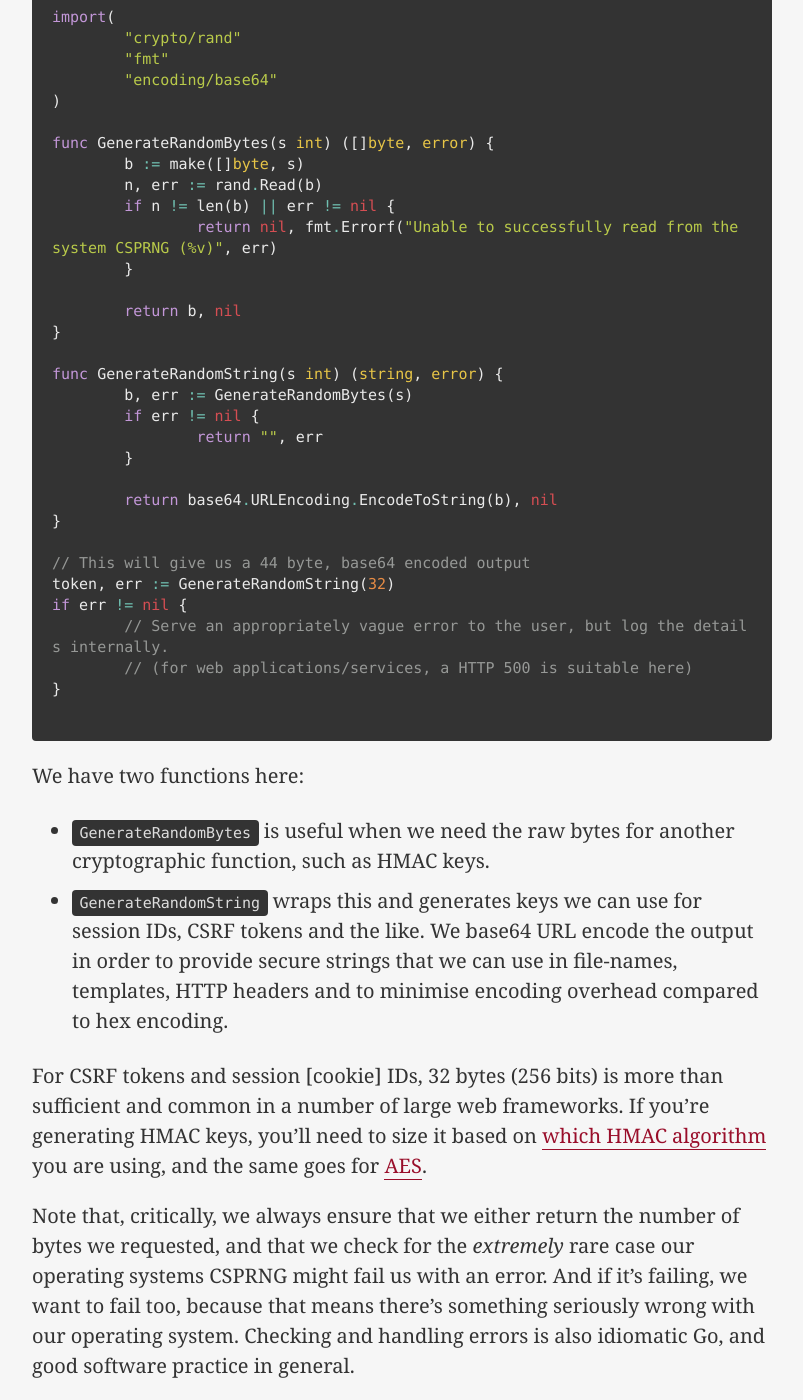
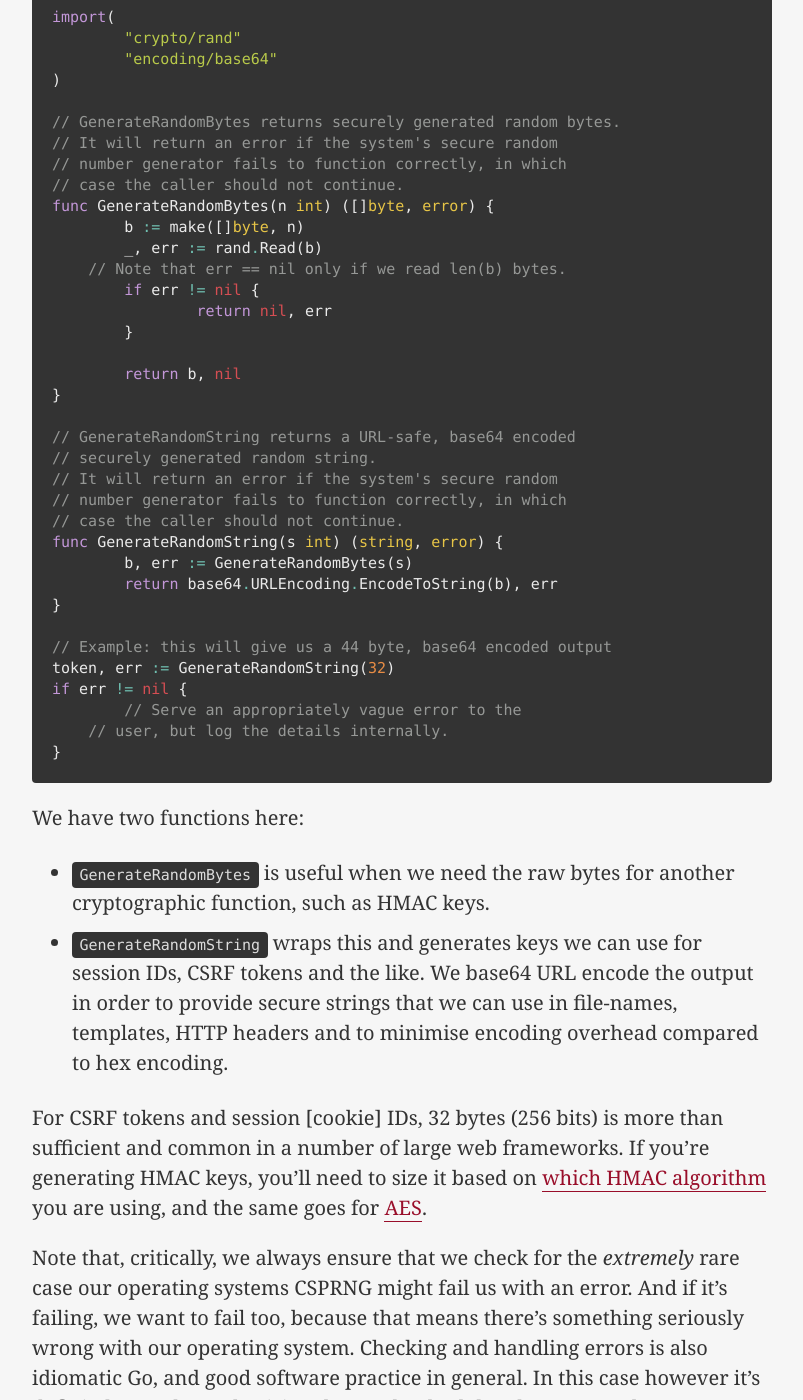
Before and after one commit to elithrar/elithrar.github.io, a Jekyll site: the page built from _posts/2014-05-24-generating-secure-random-numbers-crypto-rand.md, in a window 1280 px wide and 1400 px high, scrolled down 851 px. Shown: the whole window, without its empty margins (238-1041 px from the left). Built offline with Jekyll 4.4.1, drawn with Linux system fonts in a browser that asks for light colours; Markdown is read by kramdown in place of the engine named in the settings; some of the changed text lies outside the part shown.

Commit message:
Updated article thanks to feedback from /u/C-G-B_Spender- on /r/golang.

````diff
--- a/_posts/2014-05-24-generating-secure-random-numbers-crypto-rand.md
+++ b/_posts/2014-05-24-generating-secure-random-numbers-crypto-rand.md
@@ -14,36 +14,40 @@ Go's `crypto/rand` package, thankfully, abstracts these implementation details a
 
 import(
 	"crypto/rand"
-	"fmt"
 	"encoding/base64"
 )
 
-func GenerateRandomBytes(s int) ([]byte, error) {
-	b := make([]byte, s)
-	n, err := rand.Read(b)
-	if n != len(b) || err != nil {
-		return nil, fmt.Errorf("Unable to successfully read from the system CSPRNG (%v)", err)
+// GenerateRandomBytes returns securely generated random bytes.
+// It will return an error if the system's secure random
+// number generator fails to function correctly, in which
+// case the caller should not continue.
+func GenerateRandomBytes(n int) ([]byte, error) {
+	b := make([]byte, n)
+	_, err := rand.Read(b)
+    // Note that err == nil only if we read len(b) bytes.
+	if err != nil {
+		return nil, err
 	}
 
 	return b, nil
 }
 
+// GenerateRandomString returns a URL-safe, base64 encoded
+// securely generated random string.
+// It will return an error if the system's secure random
+// number generator fails to function correctly, in which
+// case the caller should not continue.
 func GenerateRandomString(s int) (string, error) {
 	b, err := GenerateRandomBytes(s)
-	if err != nil {
-		return "", err
-	}
-
-	return base64.URLEncoding.EncodeToString(b), nil
+	return base64.URLEncoding.EncodeToString(b), err
 }
 
-// This will give us a 44 byte, base64 encoded output
+// Example: this will give us a 44 byte, base64 encoded output
 token, err := GenerateRandomString(32)
 if err != nil {
-	// Serve an appropriately vague error to the user, but log the details internally.
-	// (for web applications/services, a HTTP 500 is suitable here)
+	// Serve an appropriately vague error to the
+    // user, but log the details internally.
 }
-
 ```
 
 We have two functions here:
@@ -53,6 +57,6 @@ We have two functions here:
 
 For CSRF tokens and session [cookie] IDs, 32 bytes (256 bits) is more than sufficient and common in a number of large web frameworks. If you're generating HMAC keys, you'll need to size it based on [which HMAC algorithm](http://tools.ietf.org/html/rfc4868#section-2.6) you are using, and the same goes for [AES](http://golang.org/pkg/crypto/aes/#NewCipher).
 
-Note that, critically, we always ensure that we either return the number of bytes we requested, and that we check for the *extremely* rare case our operating systems CSPRNG might fail us with an error. And if it's failing, we want to fail too, because that means there's something seriously wrong with our operating system. Checking and handling errors is also idiomatic Go, and good software practice in general.
+Note that, critically, we always ensure that we check for the *extremely* rare case our operating systems CSPRNG might fail us with an error. And if it's failing, we want to fail too, because that means there's something seriously wrong with our operating system. Checking and handling errors is also idiomatic Go, and good software practice in general. In this case however it's definitely worth emphasising the need to both log the error and stop processing.
 
 If you are interested in the mechanics behind CSPRNGs I'd recommend reading Schneier's [Crytography Engineering](http://www.amazon.com/gp/product/0470474246/ref=as_li_tl?ie=UTF8&camp=1789&creative=390957&creativeASIN=0470474246&linkCode=as2&tag=eatsleeprepea-20&linkId=64MI7XJMN33KD6AB), and if you're interested in web security in general, [Adam Langley's blog](https://www.imperialviolet.org/) is worth following—noting that Adam contributes to much of Go's crytographic code.
````
